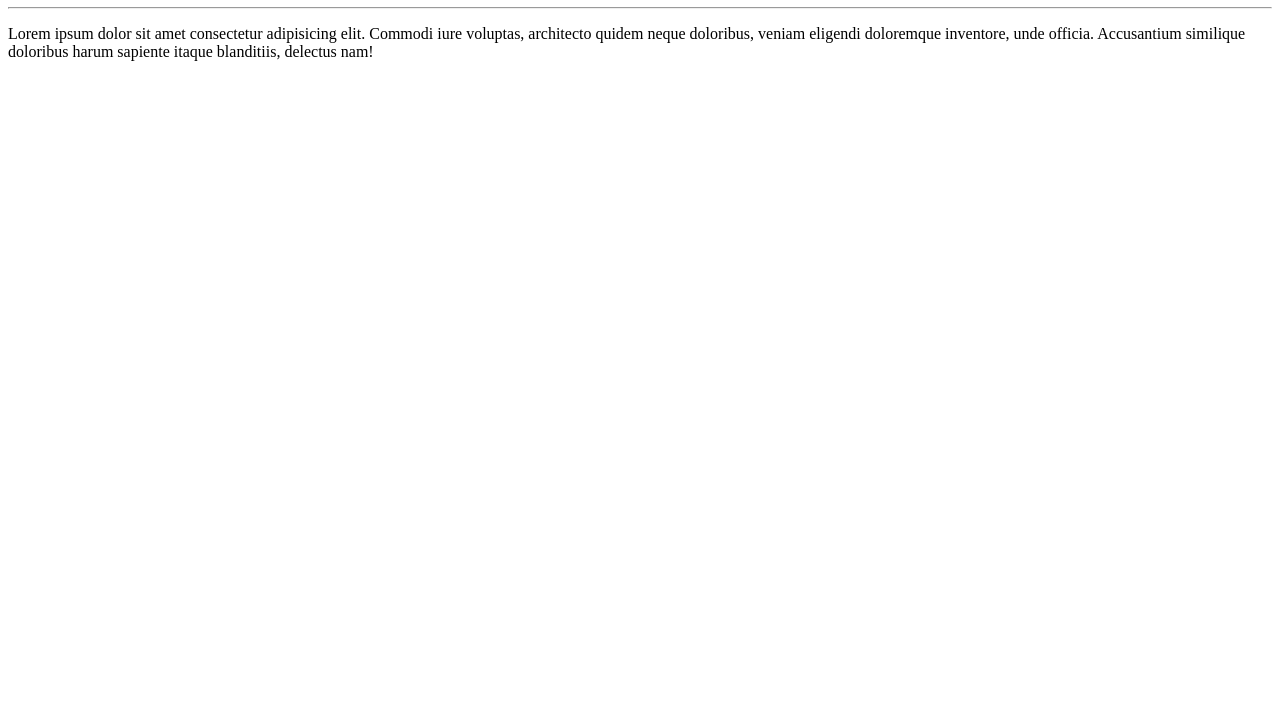
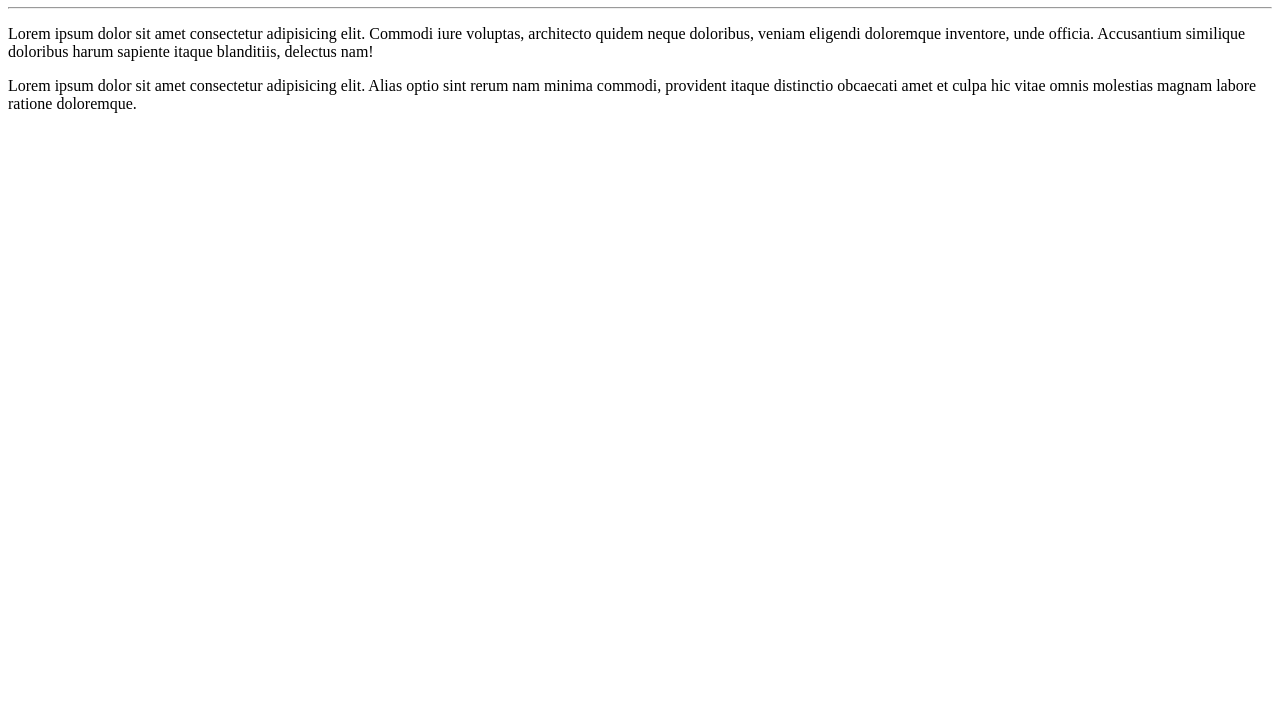
Before and after one commit to ssfagner/ola-mundo, a plain HTML site: page site-exemplo/index.html in a window 1280 px wide. Shown: the part 73-800 px from the top of the page. Drawn offline with Linux system fonts and the light colour scheme.

Commit message:
adicionei um paragrafo

```diff
--- a/site-exemplo/index.html
+++ b/site-exemplo/index.html
@@ -9,5 +9,6 @@
   <h1>Olá, Mundo!</h1>
   <hr>
   <p>Lorem ipsum dolor sit amet consectetur adipisicing elit. Commodi iure voluptas, architecto quidem neque doloribus, veniam eligendi doloremque inventore, unde officia. Accusantium similique doloribus harum sapiente itaque blanditiis, delectus nam!</p>
+  <p>Lorem ipsum dolor sit amet consectetur adipisicing elit. Alias optio sint rerum nam minima commodi, provident itaque distinctio obcaecati amet et culpa hic vitae omnis molestias magnam labore ratione doloremque.</p>
 </body>
 </html>
```
